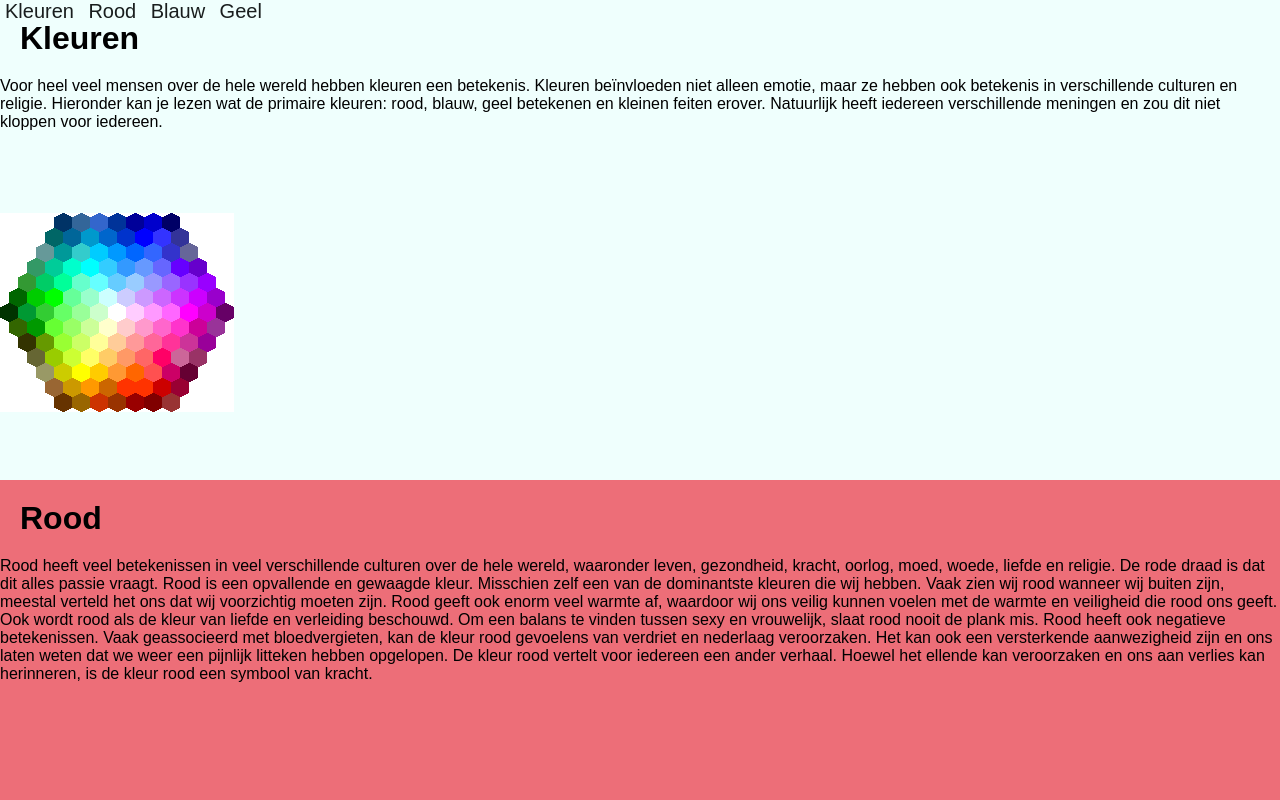
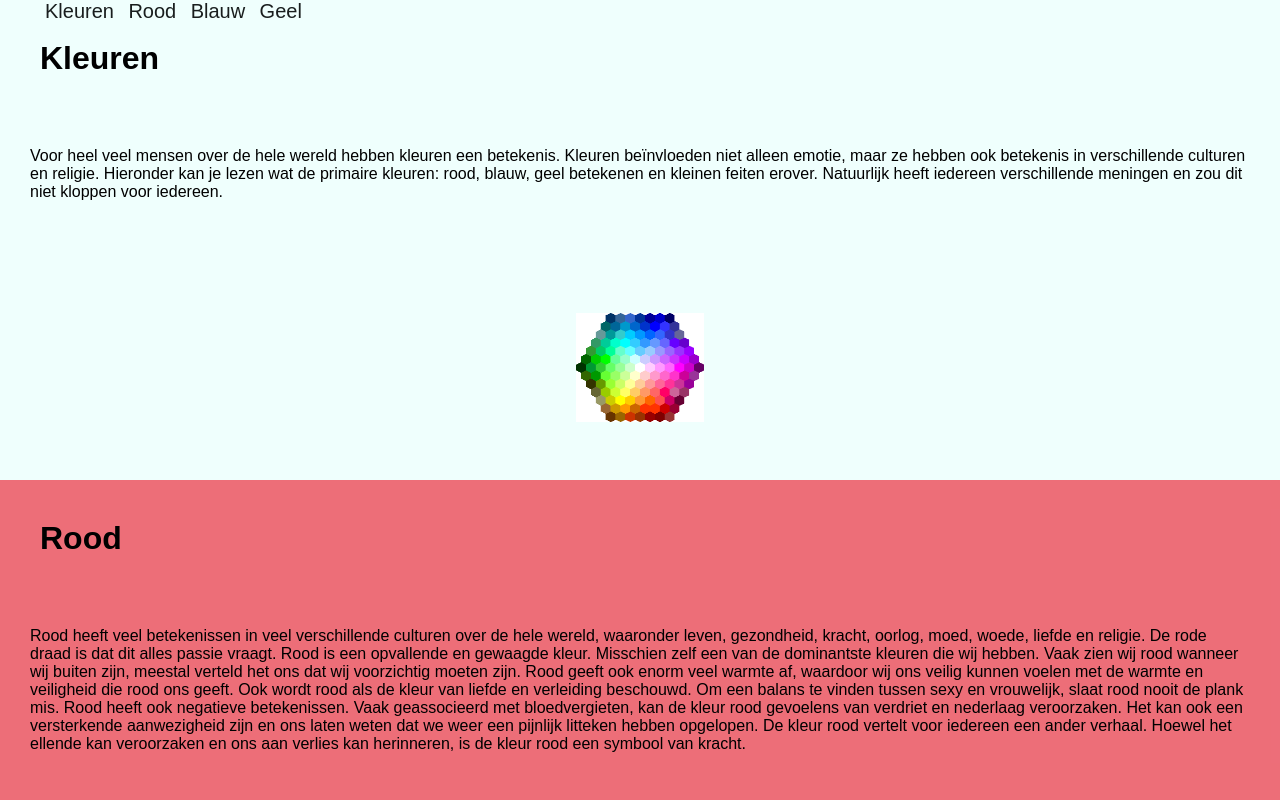
Before and after one commit to Cslrg/kleuren, a plain HTML site: page index.html in a window 1280 px wide. Shown: the top 800 px of the page. Drawn offline with Linux system fonts and the light colour scheme.

Commit message:
Update stylesheet.css

```diff
--- a/stylesheet.css
+++ b/stylesheet.css
@@ -1,7 +1,16 @@
 *{
     margin: 0;
-    padding: 0;
+
 }
+
+@media only screen and (max-width: 600px) {
+    .items {
+        border-style: solid;
+        display: block;
+    }
+}
+
+
 
 html{
     scroll-behavior: smooth;
@@ -14,6 +23,7 @@ body{
 
 nav {
     background: #EFFFFD;
+    position: page;
 }
 
 
@@ -21,15 +31,13 @@ div, section, span, ul, li{
     box-sizing: border-box;
 }
 
-nav{
-    position: left;
+
+p{
+    padding: 30px;
 }
-/*css reset*/
-
 header{
     width: 100%;
     display: inline-block;
-    padding: 0;
     align-items: center;
     position: fixed;
     z-index: 999;
@@ -39,7 +47,7 @@ header{
 h1{
     font-size: 2em;
     margin: 20px;
-    padding: 0;
+    padding: 20px;
 }
 
 p{
@@ -47,7 +55,10 @@ p{
 }
 
 img {
-    position: center;
+    display: block;
+    margin-left: auto;
+    margin-right: auto;
+    width: 10%;
 }
 #menu li{
     list-style: none;
@@ -71,6 +82,7 @@ section{
 }
 
 #Kleuren{
+
     background-color: #EFFFFD;
 }
 
```
